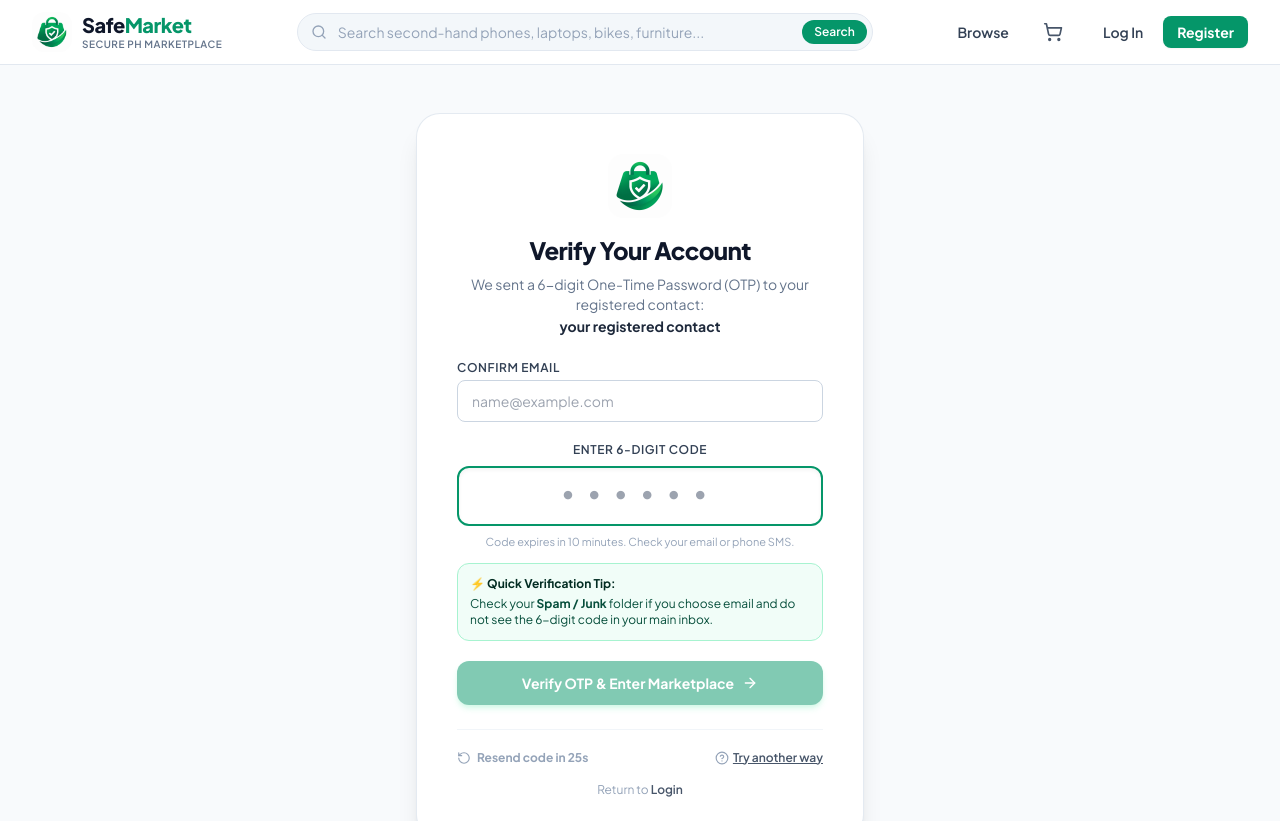
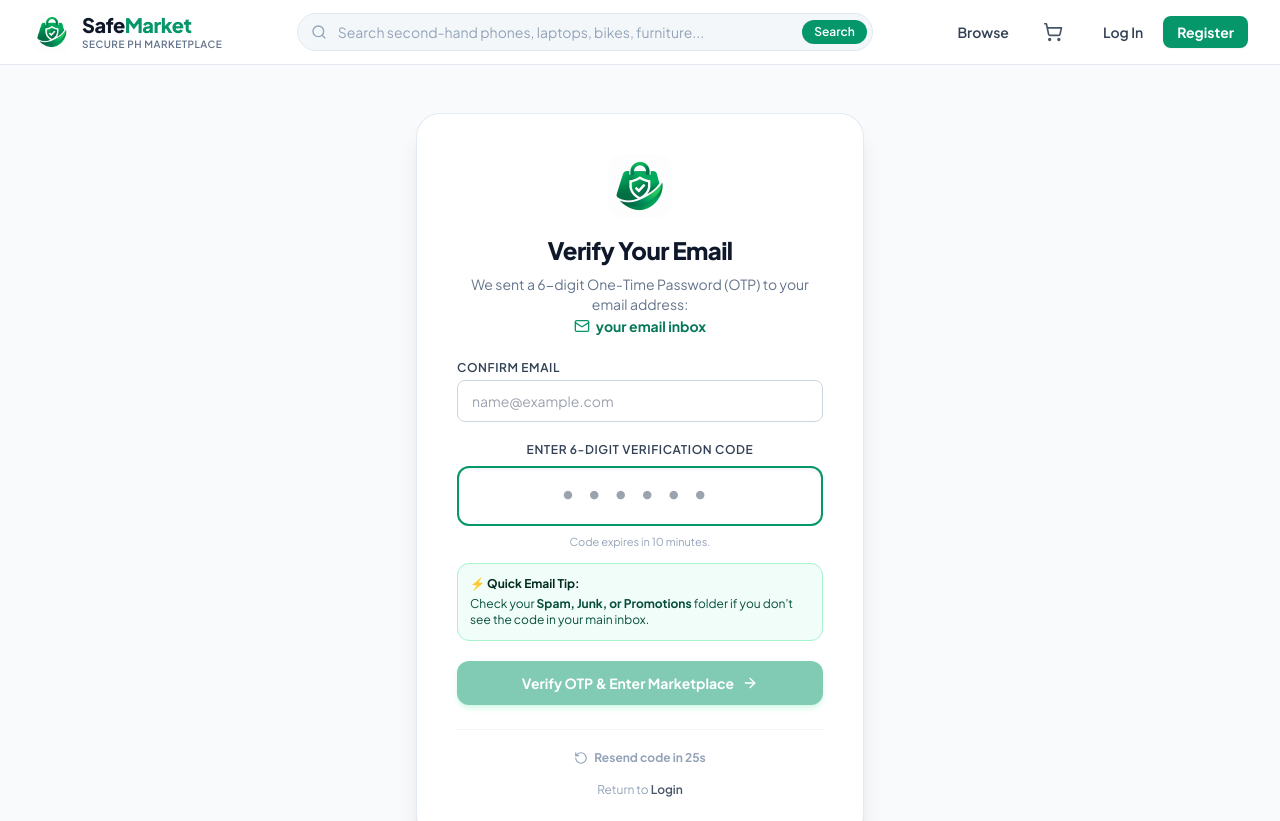
Before and after one commit to ivanyanescarlo/SafeMarket, a React (Vite) app in the folder client/: page /verify-otp in a window 1280 px wide. Shown: the top 821 px of the page. Built offline with nearby package versions, Linux system fonts and the light colour scheme.

Commit message:
Remove 'Try another way' options panel and SMS choice, restricting OTP verification strictly to email delivery

```diff
--- a/client/src/pages/VerifyOtp.jsx
+++ b/client/src/pages/VerifyOtp.jsx
@@ -1,6 +1,6 @@
 import React, { useState, useEffect } from 'react';
 import { useLocation, useNavigate, Link } from 'react-router-dom';
-import { AlertCircle, CheckCircle, RotateCcw, ArrowRight, Mail, Smartphone, RefreshCw, Sparkles, HelpCircle } from 'lucide-react';
+import { AlertCircle, CheckCircle, RotateCcw, ArrowRight, Mail } from 'lucide-react';
 import { useAuth } from '../context/AuthContext';
 import safeMarketLogo from '../assets/safemarket_logo.png';
 
@@ -20,8 +20,6 @@ export default function VerifyOtp() {
   const [loading, setLoading] = useState(false);
   const [resending, setResending] = useState(false);
   const [timer, setTimer] = useState(30); // 30-second cooldown timer
-  const [selectedChannel, setSelectedChannel] = useState('both'); // 'email', 'sms', or 'both'
-  const [showTryAnotherWay, setShowTryAnotherWay] = useState(false);
 
   useEffect(() => {
     let interval;
@@ -55,25 +53,23 @@ export default function VerifyOtp() {
         }, 1500);
       }
     } catch (err) {
-      setError(err.message || 'Invalid or expired OTP. Please check and try again.');
+      setError(err.message || 'Invalid or expired OTP. Please check your email and try again.');
     } finally {
       setLoading(false);
     }
   };
 
-  const handleResend = async (targetChannel = selectedChannel) => {
+  const handleResend = async () => {
     if (timer > 0 || !email) return;
     setResending(true);
     setError('');
 
     try {
-      const data = await resendOtp(email, targetChannel);
-      setSuccessMsg(data.message || 'A new 6-digit code has been dispatched.');
-      setSelectedChannel(targetChannel);
+      const data = await resendOtp(email, 'email');
+      setSuccessMsg(data.message || 'A new 6-digit code has been sent to your email.');
       setTimer(30); // reset 30-second timer
-      setShowTryAnotherWay(false);
     } catch (err) {
-      setError(err.message || 'Failed to resend OTP.');
+      setError(err.message || 'Failed to resend OTP code.');
     } finally {
       setResending(false);
     }
@@ -91,13 +87,14 @@ export default function VerifyOtp() {
         />
 
         <h2 className="text-2xl font-extrabold text-slate-900 tracking-tight">
-          Verify Your Account
+          Verify Your Email
         </h2>
         <p className="text-xs sm:text-sm text-slate-500 mt-2">
-          We sent a 6-digit One-Time Password (OTP) to your registered contact:
+          We sent a 6-digit One-Time Password (OTP) to your email address:
         </p>
-        <p className="text-sm font-bold text-slate-800 mt-0.5 truncate">
-          {email || 'your registered contact'}
+        <p className="text-sm font-bold text-safegreen-700 mt-0.5 truncate flex items-center justify-center gap-1.5">
+          <Mail className="w-4 h-4 text-safegreen-600 inline-block flex-shrink-0" />
+          <span>{email || 'your email inbox'}</span>
         </p>
 
         {/* Success Feedback */}
@@ -136,7 +133,7 @@ export default function VerifyOtp() {
 
           <div>
             <label className="block text-xs font-semibold text-slate-700 uppercase tracking-wider mb-2">
-              Enter 6-Digit Code
+              Enter 6-Digit Verification Code
             </label>
             <input
               type="text"
@@ -148,13 +145,13 @@ export default function VerifyOtp() {
               className="w-full text-center tracking-[0.5em] text-2xl font-mono font-bold py-3 px-4 bg-slate-50 border-2 border-slate-300 rounded-xl focus:outline-none focus:border-safegreen-600 focus:bg-white transition-all shadow-inner"
             />
             <p className="text-[11px] text-slate-400 mt-2">
-              Code expires in 10 minutes. Check your email or phone SMS.
+              Code expires in 10 minutes.
             </p>
 
             {/* Spam / Junk Folder Reminder */}
             <div className="mt-3 p-3 bg-emerald-50/70 border border-emerald-200 rounded-xl text-left text-xs text-emerald-900 space-y-1">
-              <span className="font-bold block text-emerald-950">⚡ Quick Verification Tip:</span>
-              <p>Check your <strong>Spam / Junk</strong> folder if you choose email and do not see the 6-digit code in your main inbox.</p>
+              <span className="font-bold block text-emerald-950">⚡ Quick Email Tip:</span>
+              <p>Check your <strong>Spam, Junk, or Promotions</strong> folder if you don't see the code in your main inbox.</p>
             </div>
           </div>
 
@@ -174,107 +171,19 @@ export default function VerifyOtp() {
           </button>
         </form>
 
-        {/* Resend & Channel Selector Section */}
-        <div className="mt-6 pt-5 border-t border-slate-100 flex flex-col items-center justify-center gap-3 text-xs">
-          <div className="flex items-center justify-between w-full">
+        {/* Resend Code Action */}
+        <div className="mt-6 pt-5 border-t border-slate-100 flex flex-col items-center justify-center gap-2 text-xs">
           <button
             type="button"
-              onClick={() => handleResend(selectedChannel)}
+            onClick={handleResend}
             disabled={timer > 0 || resending}
             className="inline-flex items-center gap-1.5 font-bold text-safegreen-700 hover:text-safegreen-800 disabled:text-slate-400 transition-colors"
           >
             <RotateCcw className={`w-3.5 h-3.5 ${resending ? 'animate-spin' : ''}`} />
             <span>
-                {timer > 0 ? `Resend code in ${timer}s` : 'Resend Code'}
+              {timer > 0 ? `Resend code in ${timer}s` : 'Resend Code via Email'}
             </span>
           </button>
-
-            <button
-              type="button"
-              onClick={() => setShowTryAnotherWay(!showTryAnotherWay)}
-              className="font-semibold text-slate-600 hover:text-safegreen-700 underline flex items-center gap-1"
-            >
-              <HelpCircle className="w-3.5 h-3.5 text-slate-400" />
-              <span>Try another way</span>
-            </button>
-          </div>
-
-          {/* Try Another Way Options Panel */}
-          {showTryAnotherWay && (
-            <div className="w-full mt-2 p-4 bg-slate-50 border border-slate-200 rounded-2xl text-left space-y-3 transition-all animate-fadeIn">
-              <span className="text-xs font-bold text-slate-800 block border-b border-slate-200 pb-1.5">
-                📲 Select How To Receive Verification Code:
-              </span>
-
-              <div className="space-y-2">
-                <button
-                  type="button"
-                  disabled={timer > 0 || resending}
-                  onClick={() => handleResend('email')}
-                  className={`w-full p-2.5 rounded-xl border flex items-center justify-between transition-all ${
-                    selectedChannel === 'email'
-                      ? 'bg-white border-safegreen-500 shadow-xs ring-1 ring-safegreen-500/20'
-                      : 'bg-white/80 border-slate-200 hover:border-slate-300'
-                  } disabled:opacity-50`}
-                >
-                  <div className="flex items-center gap-2.5">
-                    <Mail className="w-4 h-4 text-safegreen-700" />
-                    <div>
-                      <p className="text-xs font-bold text-slate-800">Send Code via Email</p>
-                      <p className="text-[10px] text-slate-500">Delivered directly to your Gmail/Email inbox</p>
-                    </div>
-                  </div>
-                  <span className="text-[10px] font-bold text-safegreen-700 bg-safegreen-50 px-2 py-0.5 rounded-full">Email</span>
-                </button>
-
-                <button
-                  type="button"
-                  disabled={timer > 0 || resending}
-                  onClick={() => handleResend('sms')}
-                  className={`w-full p-2.5 rounded-xl border flex items-center justify-between transition-all ${
-                    selectedChannel === 'sms'
-                      ? 'bg-white border-safegreen-500 shadow-xs ring-1 ring-safegreen-500/20'
-                      : 'bg-white/80 border-slate-200 hover:border-slate-300'
-                  } disabled:opacity-50`}
-                >
-                  <div className="flex items-center gap-2.5">
-                    <Smartphone className="w-4 h-4 text-emerald-700" />
-                    <div>
-                      <p className="text-xs font-bold text-slate-800">Send Code via Phone SMS</p>
-                      <p className="text-[10px] text-slate-500">Sent to your registered PH mobile number</p>
-                    </div>
-                  </div>
-                  <span className="text-[10px] font-bold text-emerald-700 bg-emerald-50 px-2 py-0.5 rounded-full">SMS</span>
-                </button>
-
-                <button
-                  type="button"
-                  disabled={timer > 0 || resending}
-                  onClick={() => handleResend('both')}
-                  className={`w-full p-2.5 rounded-xl border flex items-center justify-between transition-all ${
-                    selectedChannel === 'both'
-                      ? 'bg-white border-safegreen-500 shadow-xs ring-1 ring-safegreen-500/20'
-                      : 'bg-white/80 border-slate-200 hover:border-slate-300'
-                  } disabled:opacity-50`}
-                >
-                  <div className="flex items-center gap-2.5">
-                    <Sparkles className="w-4 h-4 text-amber-500" />
-                    <div>
-                      <p className="text-xs font-bold text-slate-800">Send Code to Both (Email + SMS)</p>
-                      <p className="text-[10px] text-slate-500">Maximum delivery reliability</p>
-                    </div>
-                  </div>
-                  <span className="text-[10px] font-bold text-amber-700 bg-amber-50 px-2 py-0.5 rounded-full">Dual</span>
-                </button>
-              </div>
-
-              {timer > 0 && (
-                <p className="text-[10px] text-amber-700 font-semibold text-center mt-1">
-                  ⏳ Please wait {timer}s before requesting another code dispatch.
-                </p>
-              )}
-            </div>
-          )}
         </div>
 
         <div className="mt-4 text-xs text-slate-400">
```
Also changed, not shown: 5 other files (tests, documents, lock files or other folders). Lines whose indentation alone changed are shown as unchanged.
